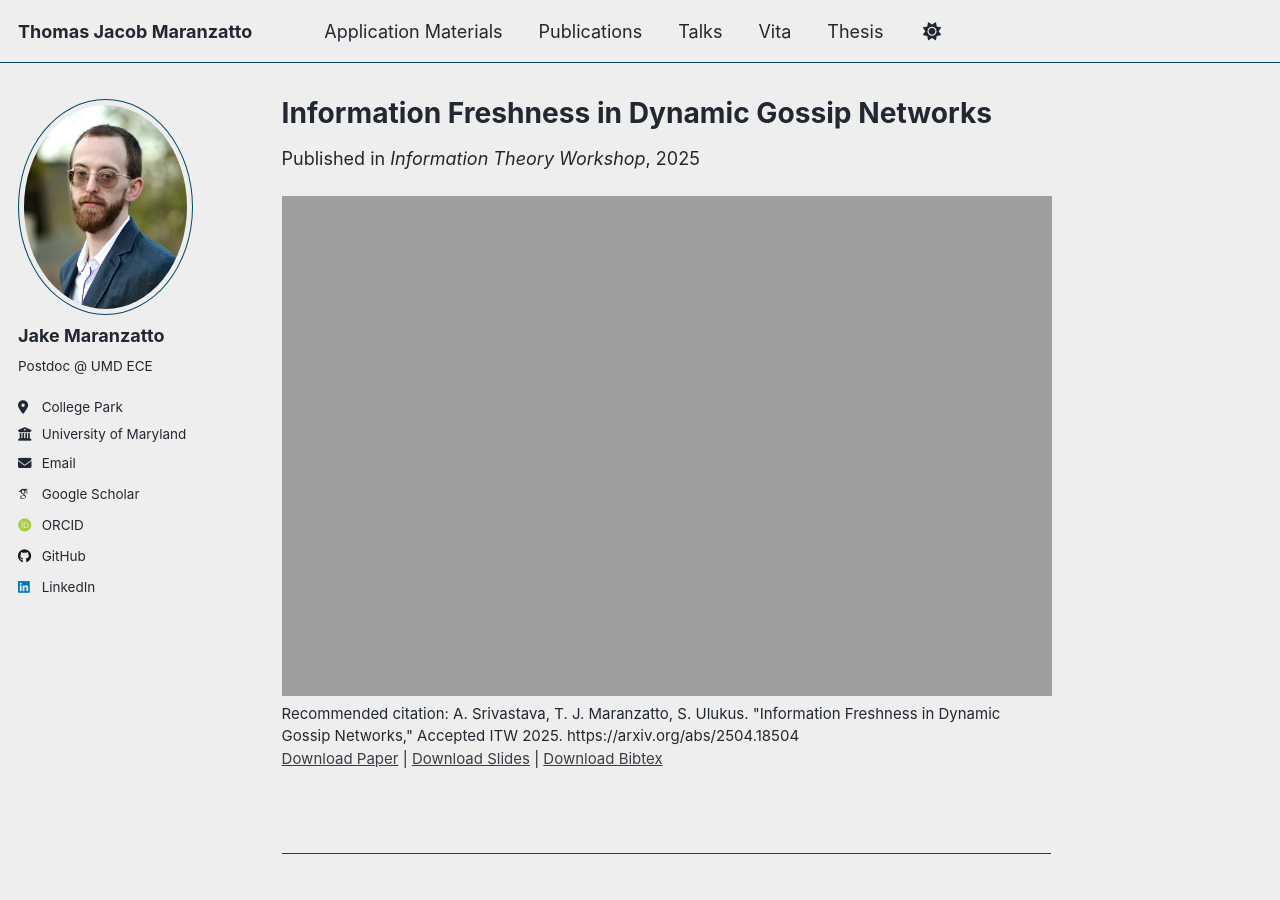
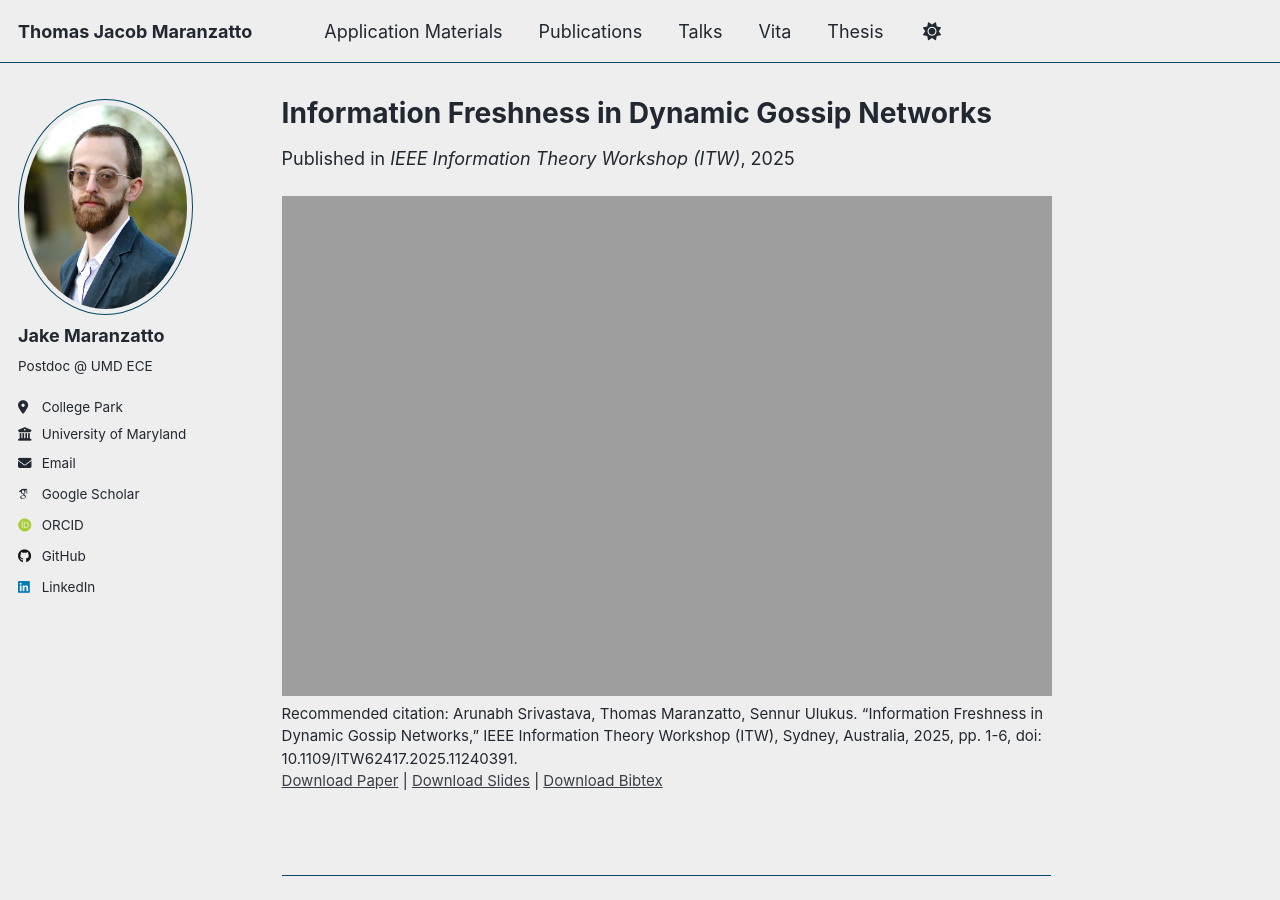
Before and after one commit to TMaranzatto/TMaranzatto.github.io, a Jekyll site: the page built from _publications/Information-Freshness-in-Dynamic-Gossip-Networks.md, in a window 1280 px wide and 900 px high. Built offline with Jekyll 4.4.1, drawn with Linux system fonts in a browser that asks for light colours; some web fonts are replaced; a script that is not in the unit is left out.

Commit message:
Update Information-Freshness-in-Dynamic-Gossip-Networks.md

```diff
--- a/_publications/Information-Freshness-in-Dynamic-Gossip-Networks.md
+++ b/_publications/Information-Freshness-in-Dynamic-Gossip-Networks.md
@@ -11,7 +11,7 @@ excerpt: ''
 
 date: 2025-09-29
 
-venue: 'Information Theory Workshop'
+venue: 'IEEE Information Theory Workshop (ITW)'
 
 slidesurl: 'https://tmaranzatto.github.io/files/dynamic-fresh.pdf'
 
@@ -19,8 +19,7 @@ paperurl: 'https://tmaranzatto.github.io/files/dynamic-fresh.pdf'
 
 bibtexurl: 'https://tmaranzatto.github.io/files/dynamic-fresh.bib'
 
-citation: 'A. Srivastava, T. J. Maranzatto, S. Ulukus. "Information Freshness in Dynamic Gossip
-Networks," Accepted ITW 2025. https://arxiv.org/abs/2504.18504'
+citation: 'Arunabh Srivastava, Thomas Maranzatto, Sennur Ulukus. “Information Freshness in Dynamic Gossip Networks,” IEEE Information Theory Workshop (ITW), Sydney, Australia, 2025, pp. 1-6, doi: 10.1109/ITW62417.2025.11240391.'
 ---
 
 
```
